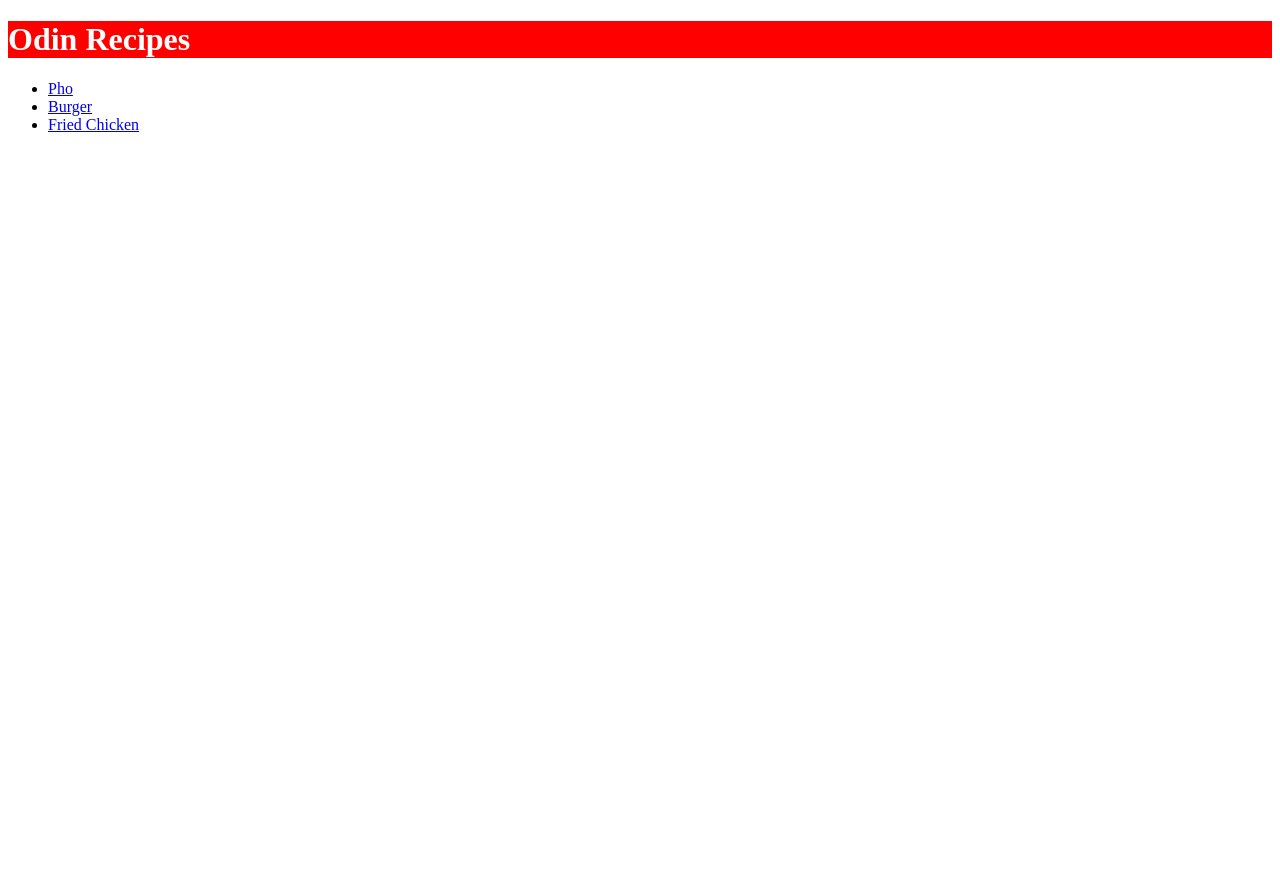
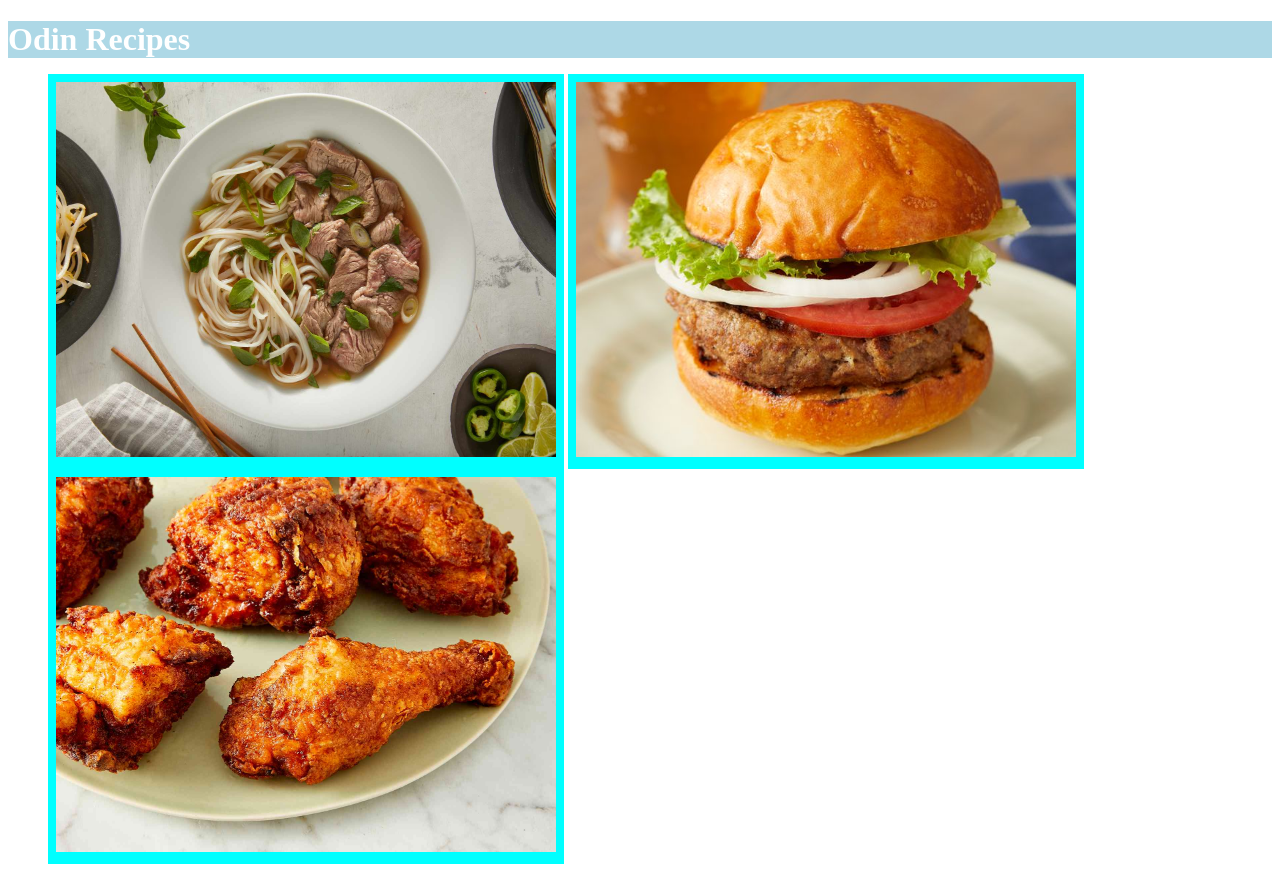
Before and after one commit to PopQuiz7/odin_recipes, a plain HTML site: page index.html in a window 1280 px wide. Before the commit the page ends 800 px from the top, so only its background shows below. Drawn offline with Linux system fonts and the light colour scheme.

Commit message:
Better header and index.html

```diff
--- a/index.html
+++ b/index.html
@@ -8,9 +8,15 @@
     <body>
         <h1 class = "header">Odin Recipes</h1>
         <ul>
-            <li><a href="recipes/pho.html">Pho</a></li>
-            <li><a href="recipes/burger.html">Burger</a></li>
-            <li><a href="recipes/friedchicken.html">Fried Chicken</a></li>
+            <li class = "list"><a href="recipes/pho.html">
+                <img src = "recipes/images/pho.jpg" alt = "pho" width = "500" height = "375"></a>
+            </li>
+            <li class = "list"><a href="recipes/burger.html">
+                <img src = "recipes/images/burger.jpg" alt = "Burger" width = "500" height = "375">
+            </a></li>
+            <li class = "list"><a href="recipes/friedchicken.html">
+                <img src = "recipes/images/friedchicken.jpg" alt = "Fried Chicken" width = "500" height = "375"></a>
+            </li>
         </ul>
     </body>
 </html>
--- a/style.css
+++ b/style.css
@@ -1,6 +1,15 @@
 h1{
-    background-color: red;
+    background-color: lightblue;
+    margin-bottom: 8px;
     color:white;
+}
+
+ul .list{
+    display:inline-block;
+    padding:8px;
+    background-color: aqua;
+    width:500;
+    height:375;
 }
 
 p{
```
Also changed, not shown: recipes/burger.html (+1 -1 lines).
